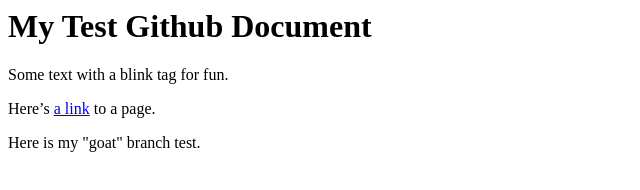
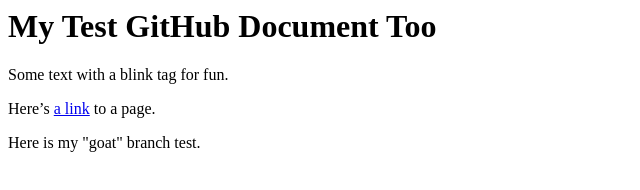
Before and after one commit to SPACE-AlyeN6378/dsc-code-test, a plain HTML site: page index.html in a window 1280 px wide. Shown: the whole page, without its empty margins (0-640 px from the left). Drawn offline with Linux system fonts and the light colour scheme.

Commit message:
Headings changed

```diff
--- a/index.html
+++ b/index.html
@@ -1,5 +1,5 @@
 <html>
-    <h1>My Test Github Document</h1>
+    <h1>My Test GitHub Document Too</h1>
     <p>Some text with a blink tag for fun.</p>
     <p>Here’s <a href=”test.html”>a link</a> to a page.</p>
     <p>Here is my "goat" branch test.</p>
```
